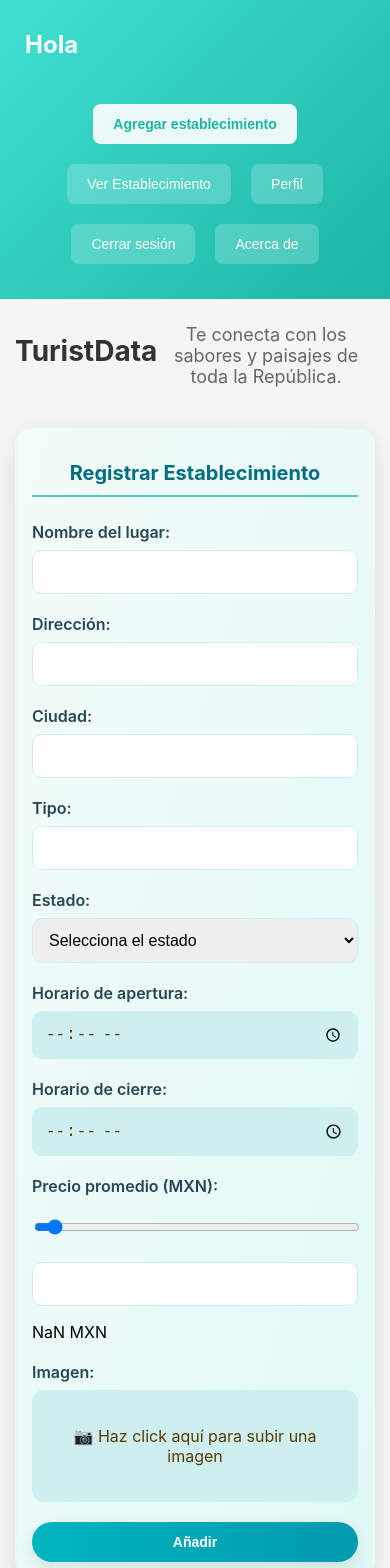
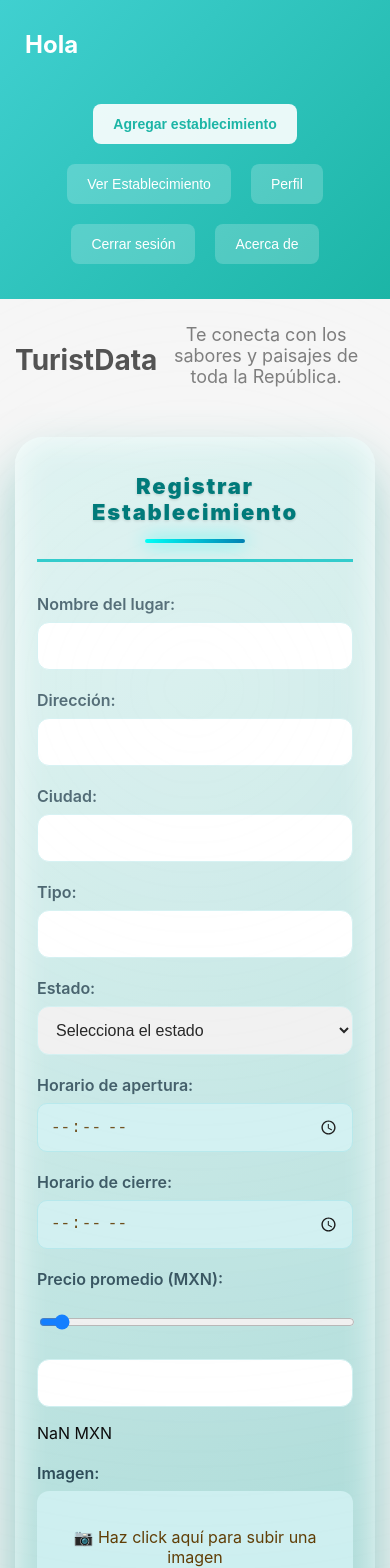
Before and after one commit to paolis28/LandingPage_TuristData, a React (Create React App) app: page /crear in a window 390 px wide. Shown: the top 1568 px of the page. Built offline with nearby package versions, Linux system fonts and the light colour scheme.

Commit message:
Rediseño

```diff
--- a/src/styles/EventosEspeciales.css
+++ b/src/styles/EventosEspeciales.css
@@ -1,4 +1,4 @@
-/* Mantener los estilos existentes del sidebar y base */
+/* === Layout base === */
 .dashboard-establishment-container {
   display: flex;
   height: 100vh;
@@ -13,7 +13,7 @@
   top: 0;
   width: 280px;
   height: 100vh;
-  background: linear-gradient(135deg, #40e0d0, #1cb5a6);
+  background: linear-gradient(135deg, #40d0d0, #1cb5a6);
   padding: 30px 0;
   z-index: 100;
   display: flex;
@@ -49,12 +49,14 @@
   font-weight: bold;
 }
 
+/* === Main content === */
 .main-content {
   flex: 1;
   background-color: #f5f5f5;
   padding: 40px 60px;
   margin-left: 280px;
   overflow-y: auto;
+  padding-bottom: 40px;
 }
 
 .header {
@@ -72,216 +74,135 @@
 .header p {
   font-size: 18px;
   color: #666;
-  margin: 10px 0 0 0;
+  margin-top: 10px;
 }
 
-/* Nuevos estilos para las cards en fila */
+/* === Cards premium === */
 .cards-row {
   display: grid;
-  grid-template-columns: 1fr 1fr;
-  gap: 30px;
-  margin-bottom: 30px;
+  grid-template-columns: repeat(auto-fit, minmax(350px, 1fr));
+  gap: 40px 50px;
+  margin-bottom: 40px;
+  padding-bottom: 20px;
 }
 
 .form-card {
-  background: linear-gradient(to bottom right, #F4FCF9, #E0F9F6);
-  padding: 30px;
-  border-radius: 20px;
-  box-shadow: 0 8px 25px rgba(0, 0, 0, 0.1);
-  transition: all 0.3s ease;
-  border: 2px solid transparent;
+  background: linear-gradient(145deg, #d9f1ef, #a7d9d6);
+  padding: 32px 40px;
+  border-radius: 28px;
+  box-shadow:
+    0 10px 25px rgba(0, 140, 130, 0.18),
+    inset 0 0 18px rgba(255, 255, 255, 0.55);
+  position: relative;
+  transition: all 0.45s cubic-bezier(0.4, 0, 0.2, 1);
+  user-select: none;
+  margin-bottom: 25px;
 }
 
-.form-card.card-completed {
-  background: linear-gradient(to bottom right, #E8F5E8, #D4F1D4);
-  border-color: #4CAF50;
-  box-shadow: 0 8px 25px rgba(76, 175, 80, 0.2);
+.form-card::before {
+  content: '';
+  position: absolute;
+  top: -70%;
+  left: -50%;
+  width: 200%;
+  height: 180%;
+  background: radial-gradient(circle at center, rgba(255,255,255,0.25), transparent 80%);
+  opacity: 0;
+  transition: opacity 0.6s ease;
+  filter: blur(20px);
+}
+
+.form-card:hover::before {
+  opacity: 1;
+}
+
+.form-card:hover {
+  box-shadow:
+    0 25px 55px rgba(0, 140, 130, 0.45),
+    inset 0 0 35px rgba(255, 255, 255, 0.85);
+  border: 2px solid #33cccc;
+  transform: translateY(-8px);
 }
 
 .form-card h2 {
-  font-size: 22px;
-  margin-bottom: 25px;
-  color: #006d80;
-  border-bottom: 2px solid #4ecdc4;
-  padding-bottom: 10px;
+  font-size: 28px;
+  margin-bottom: 32px;
+  color: #007a7a;
+  border-bottom: 3px solid #33cccc;
+  padding-bottom: 16px;
   text-align: center;
+  font-weight: 900;
+  letter-spacing: 0.08em;
+  text-shadow: 0 1px 3px rgba(0, 0, 0, 0.15);
+  position: relative;
+  z-index: 1;
+}
+
+.form-card h2::after {
+  content: "";
+  display: block;
+  width: 100px;
+  height: 4px;
+  background: linear-gradient(90deg, #00fff7, #0081b2);
+  margin: 14px auto 0;
+  border-radius: 6px;
+  box-shadow: 0 0 18px #00fff7;
+}
+
+/* === Card completada === */
+.form-card.card-completed {
+  background: linear-gradient(145deg, #c7e8c7, #7cc27c);
+  border-color: #38a838;
+  box-shadow:
+    0 18px 45px rgba(56, 168, 56, 0.4),
+    inset 0 0 28px rgba(140, 230, 140, 0.75);
+}
+
+.form-card.card-completed:hover {
+  box-shadow:
+    0 28px 70px rgba(56, 168, 56, 0.6),
+    inset 0 0 35px rgba(140, 230, 140, 0.95);
+  border-color: #2e7d32;
+  transform: translateY(-8px);
 }
 
 .card-completed h2 {
-  color: #2E7D32;
-  border-bottom-color: #4CAF50;
+  color: #255c25;
+  border-bottom-color: #2e7d32;
+  text-shadow: 0 1px 5px rgba(0, 0, 0, 0.25);
 }
 
-/* Card para evento especial (más grande) */
-.event-card {
-  max-width: none;
-  margin: 0;
+/* === Botón refinado === */
+.reset-btn {
+  background: linear-gradient(135deg, #33cccc, #1cb5a6);
+  color: white;
+  font-size: 17px;
+  font-weight: 700;
+  padding: 14px 28px;
+  border-radius: 30px;
+  border: none;
+  cursor: pointer;
+  box-shadow: 0 6px 20px rgba(0, 173, 155, 0.5);
+  text-shadow: 0 1px 1px rgba(0, 0, 0, 0.1);
+  transition: all 0.3s ease;
+  width: 100%;
+  max-width: 280px;
+  margin: 25px auto 0;
+  display: block;
 }
 
-.form-group {
-  margin-bottom: 20px;
+.reset-btn:hover {
+  transform: scale(1.05);
+  box-shadow: 0 10px 28px rgba(0, 173, 155, 0.7);
 }
 
-.form-group label {
-  font-weight: 600;
-  margin-bottom: 8px;
-  display: block;
-  color: #264653;
-}
-
-.form-group input,
-.form-group select,
-.form-group textarea {
-  width: 100%;
-  padding: 12px;
-  border-radius: 10px;
-  border: 1px solid #cdeff0;
-  font-size: 16px;
-  transition: border-color 0.3s ease, box-shadow 0.3s ease;
-  box-sizing: border-box;
-}
-
-.form-group input:disabled,
-.form-group select:disabled,
-.form-group textarea:disabled {
-  background-color: #f5f5f5;
-  color: #999;
-  cursor: not-allowed;
-}
-
-.form-group input:focus,
-.form-group select:focus,
-.form-group textarea:focus {
-  outline: none;
-  border-color: #009AAD;
-  box-shadow: 0 0 0 3px rgba(0, 154, 173, 0.2);
-}
-
-.form-group textarea {
-  resize: vertical;
-  min-height: 100px;
-}
-
-.create-btn {
-  background: linear-gradient(to right, #00b4c0, #009AAD);
-  color: white;
-  font-size: 16px;
-  padding: 14px 28px;
-  border: none;
-  border-radius: 25px;
-  font-weight: 600;
-  cursor: pointer;
-  box-shadow: 0 6px 15px rgba(0, 0, 0, 0.1);
-  transition: all 0.3s ease;
-  width: 100%;
-  margin-top: 15px;
-}
-
-.create-btn:hover:not(:disabled) {
-  transform: translateY(-2px);
-  box-shadow: 0 8px 20px rgba(0, 0, 0, 0.15);
-}
-
-.create-btn:disabled {
-  background: #ccc;
-  cursor: not-allowed;
-  transform: none;
-  box-shadow: none;
-}
-
-.reset-btn {
-  background: linear-gradient(to right, #e74c3c, #c0392b);
-  color: white;
-  font-size: 16px;
-  padding: 14px 28px;
-  border: none;
-  border-radius: 25px;
-  font-weight: 600;
-  cursor: pointer;
-  box-shadow: 0 6px 15px rgba(0, 0, 0, 0.1);
-  transition: all 0.3s ease;
-  width: 100%;
-  margin-top: 10px;
-}
-
-.reset-btn:hover:not(:disabled) {
-  transform: translateY(-2px);
-  box-shadow: 0 8px 20px rgba(0, 0, 0, 0.15);
-}
-
-.reset-btn:disabled {
-  background: #ccc;
-  cursor: not-allowed;
-  transform: none;
-  box-shadow: none;
-}
-
-.button-group {
-  display: flex;
-  flex-direction: column;
-  gap: 10px;
-  margin-top: 25px;
-}
-
-/* Información de elementos completados */
-.completed-info {
-  background-color: rgba(76, 175, 80, 0.1);
-  padding: 20px;
-  border-radius: 12px;
-  border-left: 4px solid #4CAF50;
-}
-
-.completed-info p {
-  margin: 8px 0;
-  color: #2E7D32;
-  font-weight: 500;
-}
-
-.completed-info strong {
-  color: #1B5E20;
-}
-
-/* Mensajes de estado */
-.mensaje {
-  padding: 15px 25px;
-  border-radius: 12px;
-  font-weight: 600;
-  text-align: center;
-  margin-top: 20px;
-  animation: slideIn 0.3s ease;
-}
-
-.mensaje.success {
-  background-color: #d4edda;
-  color: #155724;
-  border: 1px solid #c3e6cb;
-}
-
-.mensaje.error {
-  background-color: #f8d7da;
-  color: #721c24;
-  border: 1px solid #f5c6cb;
-}
-
-@keyframes slideIn {
-  from {
-    opacity: 0;
-    transform: translateY(-10px);
-  }
-  to {
-    opacity: 1;
-    transform: translateY(0);
-  }
-}
-
-/* Responsive design */
+/* === Responsive === */
 @media (max-width: 1200px) {
   .main-content {
     padding: 30px 40px;
   }
-
   .cards-row {
-    gap: 20px;
+    gap: 30px 40px;
   }
 }
 
@@ -295,7 +216,6 @@
     position: relative;
     width: 100%;
     height: auto;
-    margin-left: 0;
   }
 
   .sidebar-nav {
@@ -328,11 +248,12 @@
   }
 
   .form-card {
-    padding: 20px;
+    padding: 24px 28px;
+    margin-bottom: 20px;
   }
 
   .form-card h2 {
-    font-size: 20px;
+    font-size: 22px;
   }
 }
 
@@ -346,15 +267,7 @@
   }
 
   .form-card {
-    padding: 15px;
-  }
-
-  .button-group {
-    gap: 8px;
-  }
-
-  .create-btn, .reset-btn {
-    padding: 12px 20px;
-    font-size: 14px;
+    padding: 18px 22px;
+    margin-bottom: 18px;
   }
 }
```
